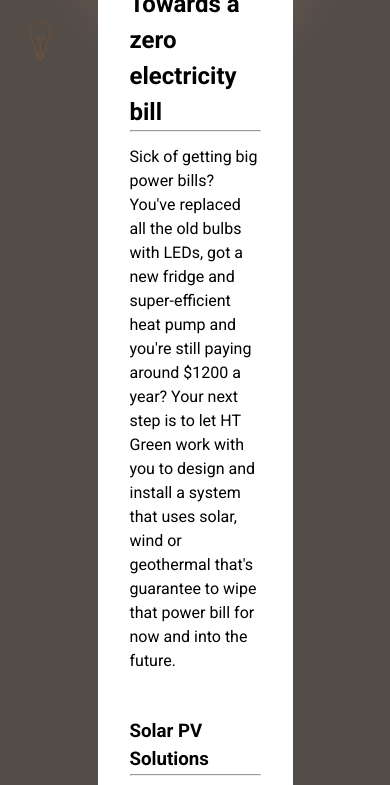
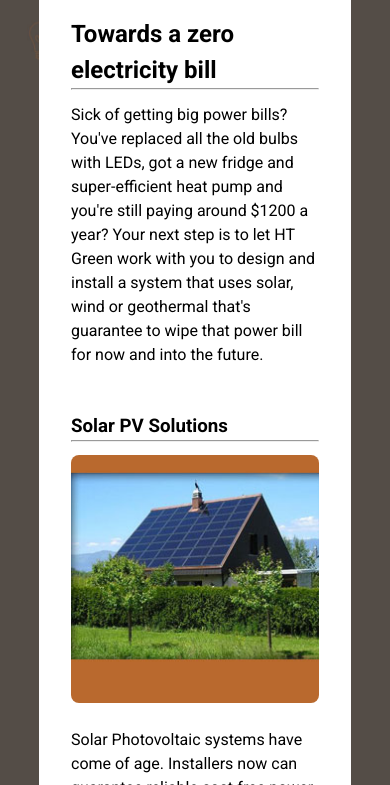
Before and after one commit to lawrenceliew-ll1/ht-green, a plain HTML site: page index.html in a window 390 px wide. Shown: the part 225-1010 px from the top of the page. Drawn offline with Linux system fonts and the light colour scheme.

Commit message:
Update style.css

```diff
--- a/css/style.css
+++ b/css/style.css
@@ -218,6 +218,9 @@
 }
 
 @media (max-width: 768px) {
+  .container {
+    max-width: 80vw;
+  }
   .navbar li {
     display: block;
   }
```
